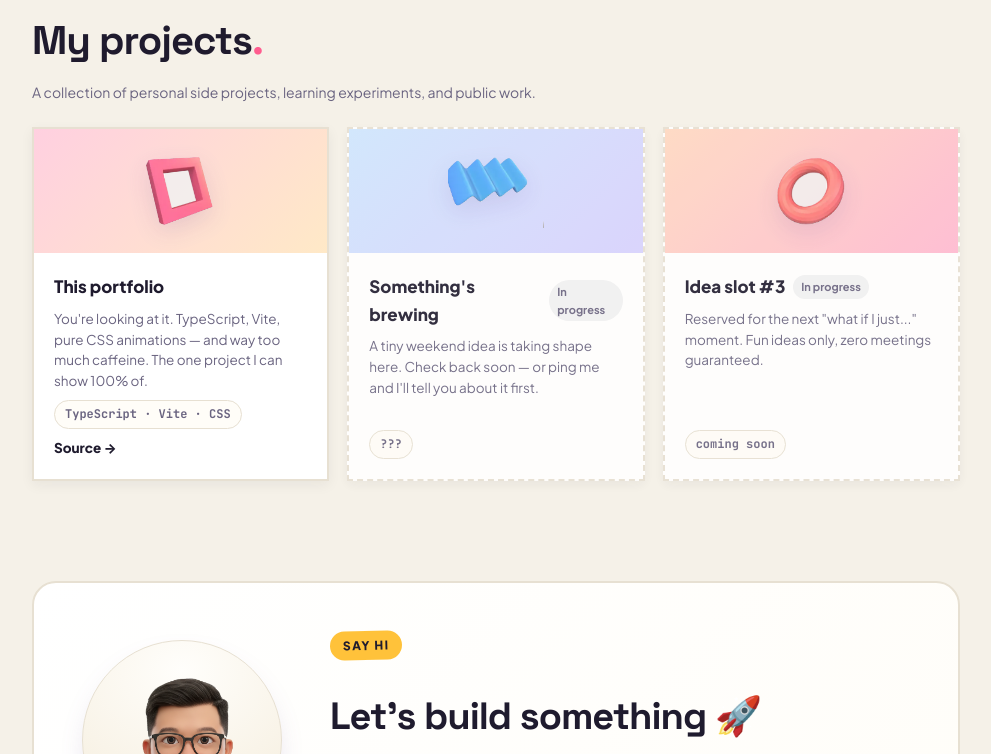
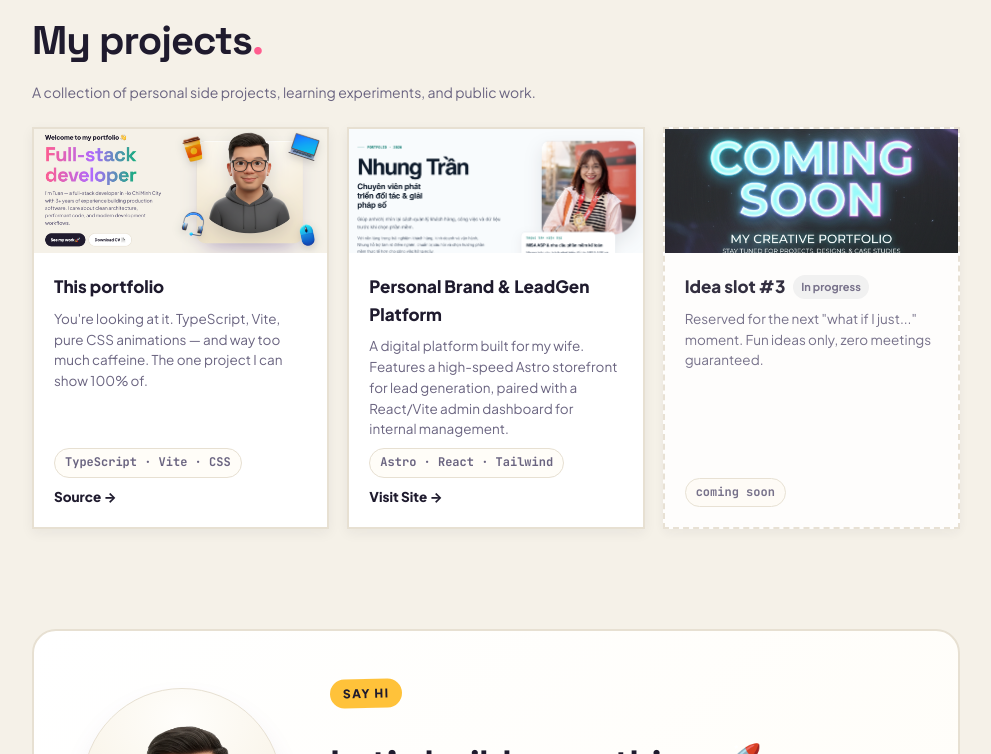
Before and after one commit to tranttuan96/my-portfolio, a website built with Vite: page index.html in a window 1280 px wide. Shown: the part 1408-2162 px from the top of the page, without its empty margins (144-1135 px from the left). Built offline with nearby package versions, Linux system fonts and the light colour scheme.

Commit message:
feat: redesign projects section with real screenshots and add Nhung Growth Hub

```diff
--- a/src/data/pet-projects.ts
+++ b/src/data/projects.ts
@@ -1,5 +1,6 @@
-export interface PetProject {
-  shape: string;
+export interface Project {
+  image?: string;
+  shape?: string;
   tint: string;
   title: string;
   desc: string;
@@ -8,9 +9,9 @@ export interface PetProject {
   brewing?: boolean;
 }
 
-export const petProjects: PetProject[] = [
+export const projects: Project[] = [
   {
-    shape: 'square',
+    image: '/decoratives/portfolio-mockup.jpg',
     tint: 'linear-gradient(135deg,#ffd0e0,#ffe9c7)',
     title: 'This portfolio',
     desc: "You're looking at it. TypeScript, Vite, pure CSS animations — and way too much caffeine. The one project I can show 100% of.",
@@ -18,15 +19,15 @@ export const petProjects: PetProject[] = [
     link: { href: 'https://github.com/tranttuan96/my-portfolio', label: 'Source →' },
   },
   {
-    shape: 'zigzag',
+    image: '/decoratives/leadgen-mockup.jpg',
     tint: 'linear-gradient(135deg,#cfe6ff,#d8d2ff)',
-    title: "Something's brewing",
-    desc: "A tiny weekend idea is taking shape here. Check back soon — or ping me and I'll tell you about it first.",
-    tags: '???',
-    brewing: true,
+    title: 'Personal Brand & LeadGen Platform',
+    desc: 'A digital platform built for my wife. Features a high-speed Astro storefront for lead generation, paired with a React/Vite admin dashboard for internal management.',
+    tags: 'Astro · React · Tailwind',
+    link: { href: 'https://nhungtran.space', label: 'Visit Site →' },
   },
   {
-    shape: 'torus',
+    image: '/decoratives/idea-mockup.jpg',
     tint: 'linear-gradient(135deg,#ffd9c2,#ffb9d1)',
     title: 'Idea slot #3',
     desc: 'Reserved for the next "what if I just..." moment. Fun ideas only, zero meetings guaranteed.',
--- a/src/main.ts
+++ b/src/main.ts
@@ -2,8 +2,8 @@ import './styles/base.css';
 import './styles/hero.css';
 import './styles/sections.css';
 
-import { renderPetProjects } from './sections/render-pet-projects';
+import { renderProjects } from './sections/render-projects';
 import { initCursorBlob } from './ui/cursor-blob';
 
-renderPetProjects();
+renderProjects();
 initCursorBlob();
--- a/src/sections/render-pet-projects.ts
+++ b/src/sections/render-projects.ts
@@ -1,20 +1,22 @@
-import { petProjects } from '../data/pet-projects';
+import { projects } from '../data/projects';
 import { escapeAttr, safeHref } from '../utils/escape-html';
 
-export function renderPetProjects(): void {
+export function renderProjects(): void {
   const grid = document.getElementById('petGrid');
   if (!grid) return;
 
-  grid.innerHTML = petProjects
+  grid.innerHTML = projects
     .map((project) => {
       const link = project.link
         ? `<a class="plink" href="${safeHref(project.link.href)}" target="_blank" rel="noopener">${escapeAttr(project.link.label)}</a>`
         : '';
       const badge = project.brewing ? `<span class="pbadge">In progress</span>` : '';
+      const imageSrc = project.image ? project.image : `/decoratives/${project.shape}.png`;
+      const imgClass = project.image ? 'class="real-screenshot"' : '';
       return `
       <div class="pet-card${project.brewing ? ' brewing' : ''}">
         <div class="p-illust" style="background: ${project.tint}">
-          <img src="/decoratives/${project.shape}.png" alt="" />
+          <img src="${imageSrc}" alt="" ${imgClass} />
         </div>
         <div class="p-content">
           <div class="p-header">
--- a/src/styles/sections.css
+++ b/src/styles/sections.css
@@ -17,6 +17,7 @@
 .pet-card:hover { transform: var(--lift-sm) rotate(-1deg); border-color: var(--accent-pop); box-shadow: var(--shadow-lift); }
 .pet-card .p-illust { height: 124px; display: flex; align-items: center; justify-content: center; background: #eee; }
 .pet-card .p-illust img { height: 74px; opacity: 0.85; filter: drop-shadow(0 8px 12px rgba(120,90,160,.2)); }
+.pet-card .p-illust img.real-screenshot { height: 100%; width: 100%; object-fit: cover; opacity: 1; filter: none; }
 .pet-card .p-content { padding: 20px; display: flex; flex-direction: column; gap: 8px; flex: 1; }
 .pet-card .p-header { display: flex; align-items: center; gap: 8px; }
 .pet-card .ptitle { font-weight: 800; font-size: 17px; color: var(--text-strong); }
```
Also changed, not shown: src/sections/render-work-teaser.ts (deleted, +0 -25 lines), public/decoratives/idea-mockup.jpg (added), public/decoratives/leadgen-mockup.jpg (added), public/decoratives/portfolio-mockup.jpg (added).
